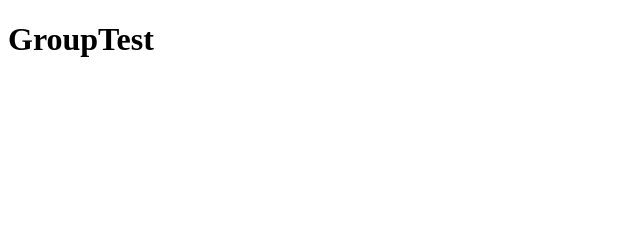
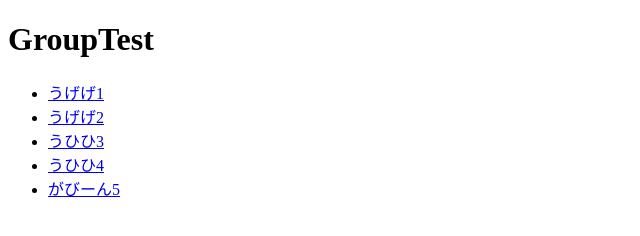
Before and after one commit to nahokomaster/nahokumasterTest, a plain HTML site: page index.html in a window 1280 px wide. Shown: the whole page, without its empty margins (0-640 px from the left). Drawn offline with Linux system fonts and the light colour scheme.

Commit message:
feature_nav

```diff
--- a/index.html
+++ b/index.html
@@ -6,5 +6,14 @@
 </head>
 <body>
 	<h1>GroupTest</h1>
+	<nav>
+		<ul>
+			<li><a href="index.html">うげげ1</a></li>
+			<li><a href="index.html">うげげ2</a></li>
+			<li><a href="index.html">うひひ3</a></li>
+			<li><a href="index.html">うひひ4</a></li>
+			<li><a href="index.html">がびーん5</a></li>
+		</ul>
+	</nav>
 </body>
 </html>
```
